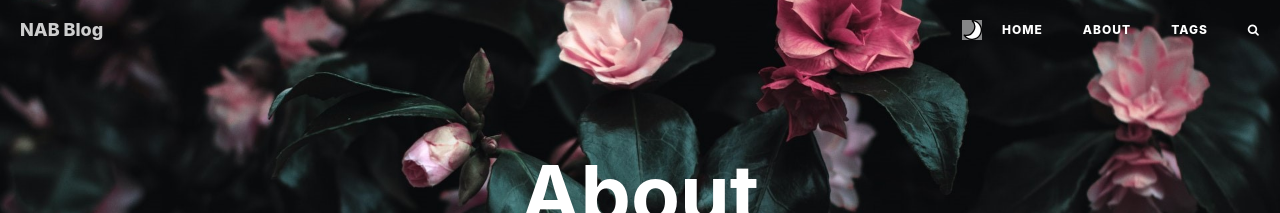
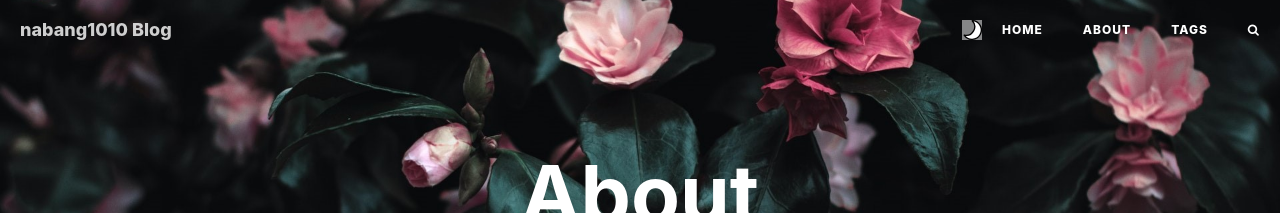
Before and after one commit to nab1010/nab1010.github.io, a Jekyll site: the page built from about.html, in a window 1280 px wide and 900 px high. Shown: the top 213 px of the window. Built offline with Jekyll 4.4.1, drawn with Linux system fonts in a browser that asks for light colours; nearby versions of some CDN libraries; comment, search, counter and statistics services are not loaded.

Commit message:
change Blog name

```diff
--- a/_config.yml
+++ b/_config.yml
@@ -1,9 +1,9 @@
 # Site settings
-title: NAB Blog
-SEOTitle: NAB Blog
+title: nabang1010 Blog
+SEOTitle: nabang1010 Blog
 header-img: img/home-bg-3.jpg
-email: nab1010.work@gmail.com
-description: "NAB Blog | Machine Learning, Deeplearning, Computer Vision | This is NAB's personal blog"
+email: nabang1010.work@gmail.com
+description: "nabang1010 Blog | Machine Learning, Deeplearning, Computer Vision | This is NAB's personal blog"
 keyword: "nabblog,nabang1010.com,machinelearning,deeplearning,tri tue nhan tao,hoc sau,machine learning,deep learning,ai blog,thi giac may tinh,computer vision,ai viet nam,train google colab"
 url: "https://nabang1010.com"              # your host, for absolute URL
 baseurl: ""                             # for example, '/blog' if your blog hosted on 'host/blog'
```
Also changed, not shown: package.json (+4 -4 lines), pwa/manifest.json.
